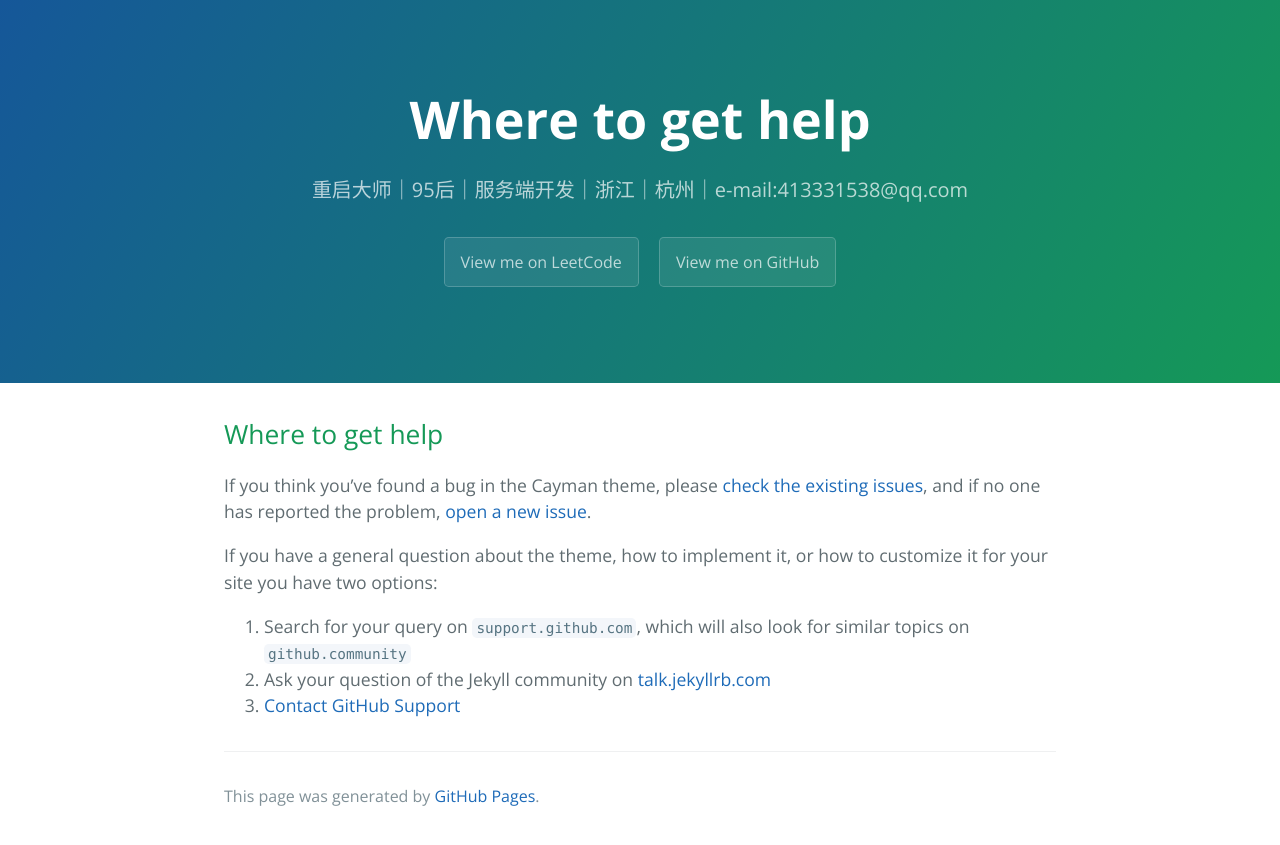
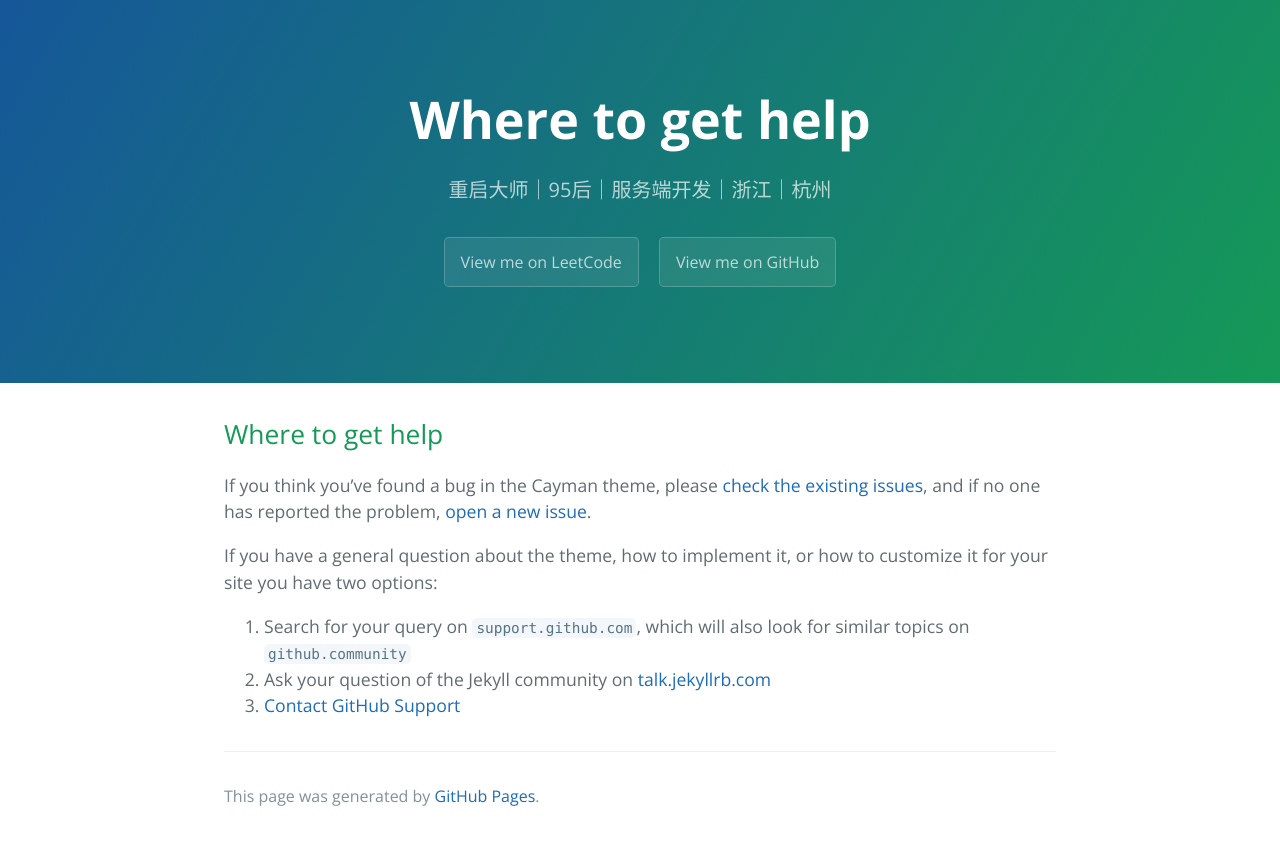
Before and after one commit to dc-orz/dc-orz.github.io, a Jekyll site: the page built from docs/SUPPORT.md, in a window 1280 px wide. Shown: the top 845 px of the page. Built offline with Jekyll 4.4.1, drawn with Linux system fonts in a browser that asks for light colours; our own code applies the rules of GitHub Pages for plain Markdown files.

Commit message:
Update _config.yml

```diff
--- a/_config.yml
+++ b/_config.yml
@@ -1,5 +1,5 @@
 title: 梦想型菜鸡
-description: 重启大师｜95后｜服务端开发｜浙江｜杭州｜e-mail:413331538@qq.com
+description: 重启大师｜95后｜服务端开发｜浙江｜杭州
 show_downloads: false
 google_analytics:
 theme: jekyll-theme-cayman
```
